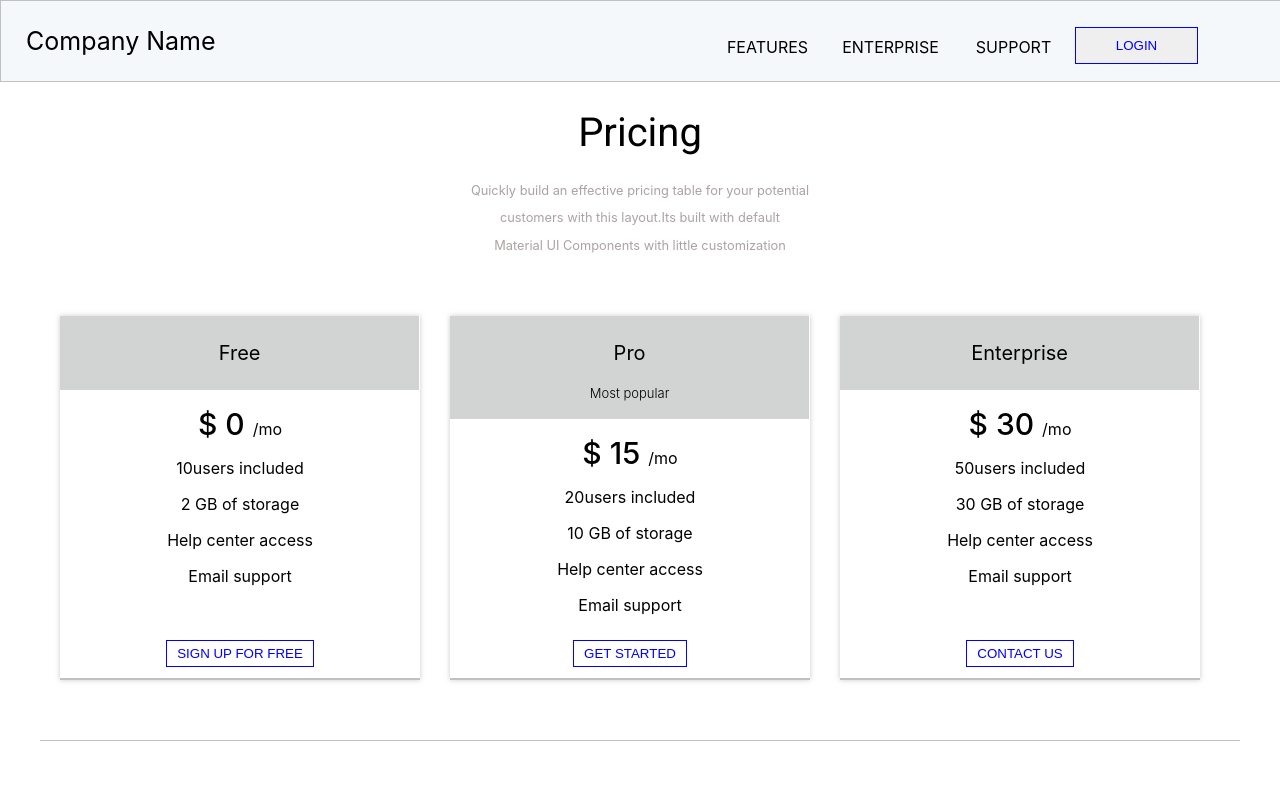
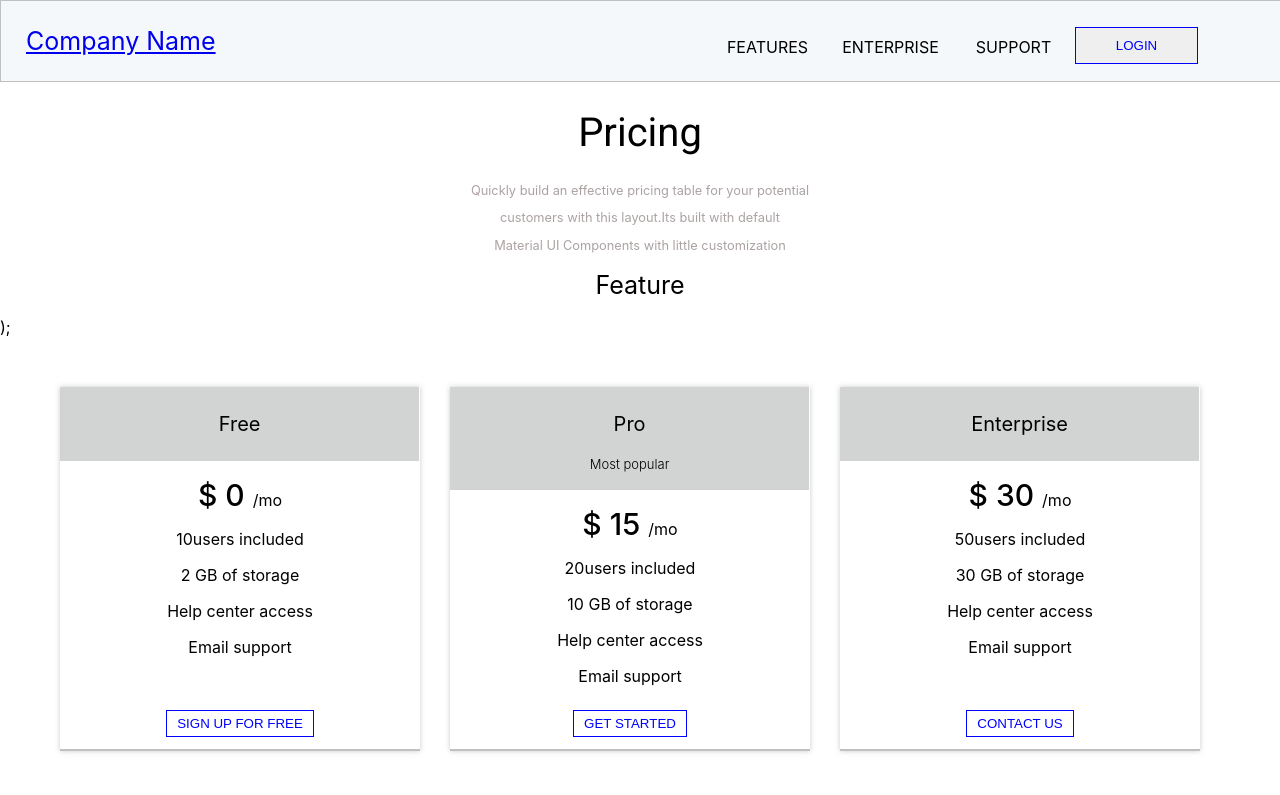
Before and after one commit to PalakPartani/React_First_UI, a React (Create React App) app: page /feature in a window 1280 px wide. Shown: the top 795 px of the page. Built offline with nearby package versions, Linux system fonts and the light colour scheme.

Commit message:
REFACTORD:Routing by adding link to Company-name

```diff
--- a/src/App.js
+++ b/src/App.js
@@ -8,7 +8,9 @@ import Data from './components/Data';
 import FooterData from './components/FooterData';
 
 import DefaultRouter from './components/DefaultRouter';
-
+import { BrowserRouter as Router, Route, Switch } from 'react-router-dom';
+import Nav from './components/Nav';
+import feature from './components/feature';
 class App extends Component {
 
 
@@ -78,9 +80,16 @@ class App extends Component {
     }]
 
     return (
-      // <div className="App">
       <div>
+        <Router>
+          {/* <Nav /> */}
           <HeaderFields />
+          <Route path="/feature" component={feature} />
+
+
+          {/* <HeaderFields /> */}
+);
+
         {/* <PriceTypes /> */}
           <div style={{ margin: '0px auto', width: '1200px' }}>
             <Data DataList={DataList} />
@@ -91,13 +100,12 @@ class App extends Component {
             <DefaultRouter />
             <div className="copy">
               <h6>copyright@ Your Website 2000</h6>
-
             </div>
           </div>
+        </Router>
       </div >
 
     );
   }
-
 }
 export default App;
--- a/src/components/DefaultRouter.js
+++ b/src/components/DefaultRouter.js
@@ -3,12 +3,8 @@ import '../App.css';
 import '../index.js';
 import PriceTypes from './PriceTypes';
 import { BrowserRouter, Route, Switch } from 'react-router-dom'
-// import React from "react";
 
-// import Details from './components/Details';
-
-
-export default class DefaultRoutes extends React.Component {
+export default class DefaultRoutes extends Component {
     render() {
         return (
             <BrowserRouter>
--- a/src/components/HeaderFields.js
+++ b/src/components/HeaderFields.js
@@ -1,5 +1,6 @@
 import React, { Component } from 'react';
 import '../App.css';
+import { Link } from 'react-router-dom';
 
 export default class HeaderFields extends Component {
 
@@ -46,7 +47,12 @@ export default class HeaderFields extends Component {
             <div className="container">
                 <header className="header">
                     <div style={{ width: '50%', padding: '25px', fontWeight: 400, fontSize: 25 }}>
-                        Company Name
+                        <nav>
+                            <Link to='/feature'>
+                                Company Name
+                            </Link>
+                        </nav>
+
                     </div>
                     <div style={{ width: '50%' }}>
                         <ul>
--- /dev/null
+++ b/src/components/Nav.js
@@ -0,0 +1,14 @@
+import React, { Component } from 'react';
+
+function Nav() {
+    return (
+        <nav>
+            <ul>
+                <li>Feature</li>
+            </ul>
+
+
+        </nav>
+    )
+}
+export default Nav;
--- /dev/null
+++ b/src/components/feature.js
@@ -0,0 +1,10 @@
+import React, { Component } from 'react';
+
+function feature() {
+    return (
+        <div>
+            <h1 style={{ fontWeight: 400, fontSize: 25, textAlign: 'center' }}>Feature</h1>
+        </div>
+    )
+}
+export default feature;
```
Lines whose indentation alone changed are shown as unchanged.
